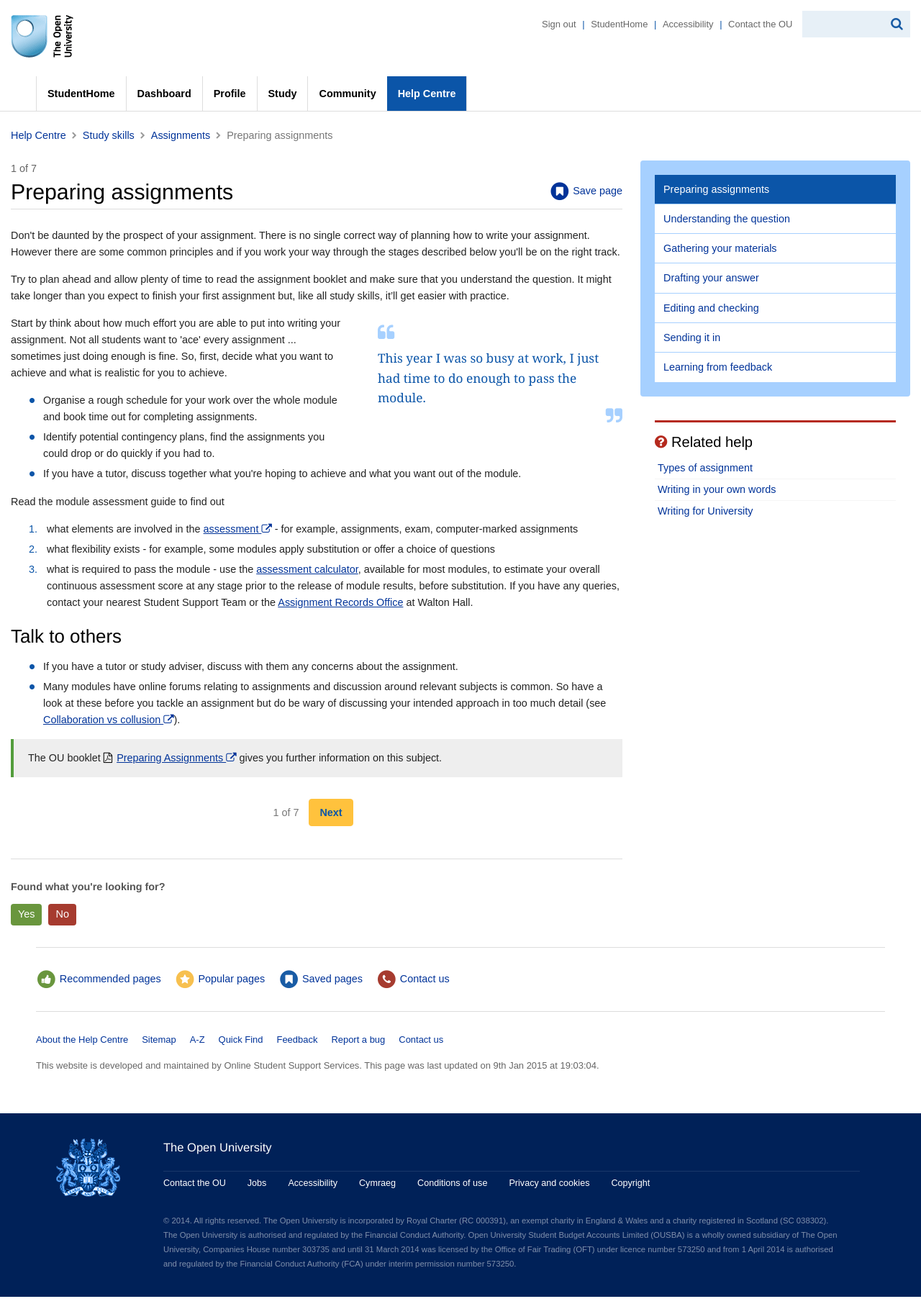
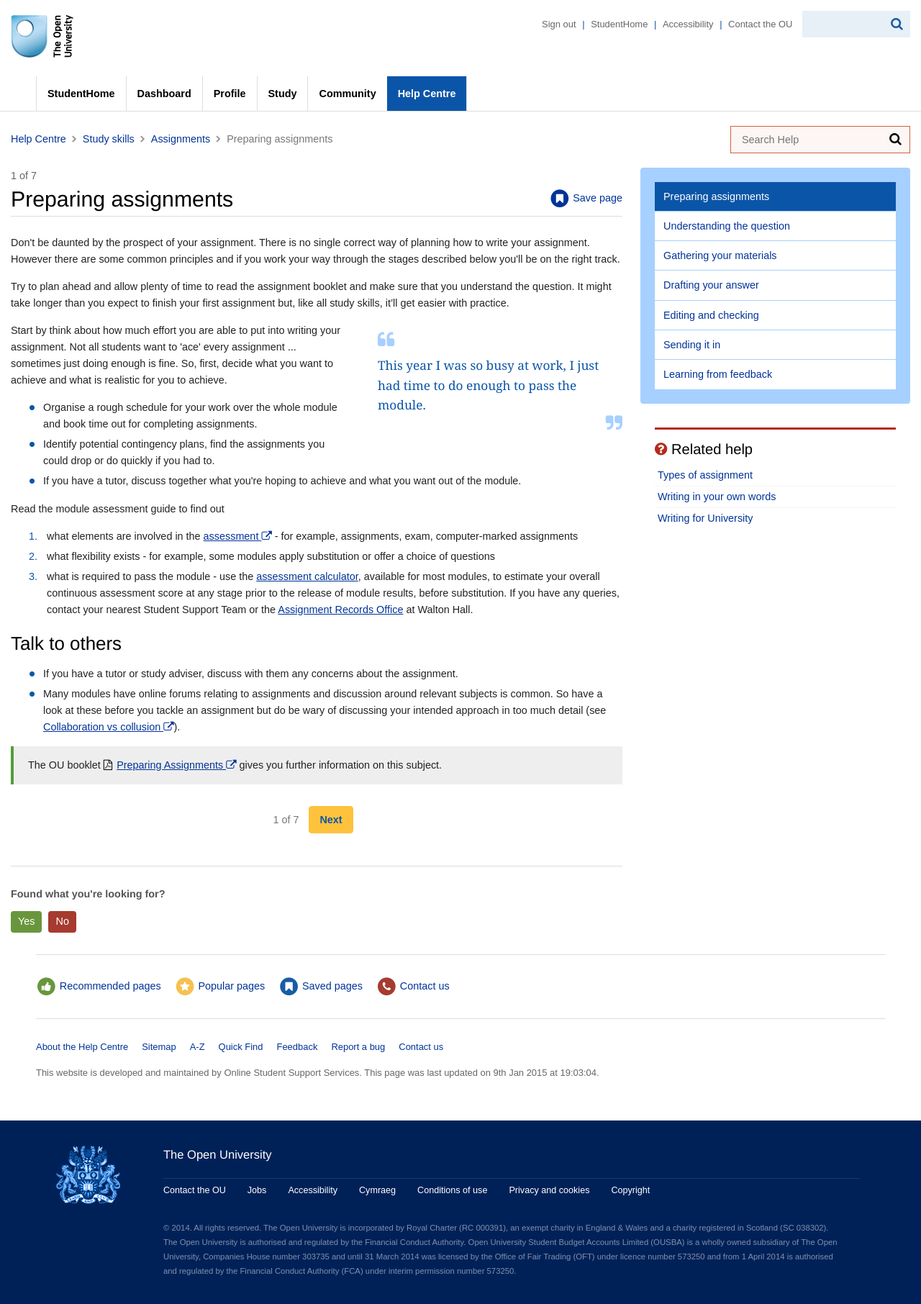
Before and after one commit to the-open-university/student-theme-framework, a Jekyll site: the page built from example-pages-help-mp-article.html, in a window 1280 px wide. Shown: the whole page at 72% size. Built offline with Jekyll 4.4.1, drawn with Linux system fonts in a browser that asks for light colours; nearby versions of some CDN libraries.

Commit message:
quick search

```diff
--- a/example-pages-help-home-future.html
+++ b/example-pages-help-home-future.html
@@ -32,7 +32,7 @@ ident: true
 
 <h1>Help Centre</h1>
 
-<div class="ou-quick-search">
+<div class="ou-quick-find">
 <form id="ou-quick-find">
 <input type="search" name="search-help" id="ou-search-help" placeholder="Type a question or keyword...">
 <button><span class="ou-hide">Submit</span></button>
--- a/example-pages-help-mp-article.html
+++ b/example-pages-help-mp-article.html
@@ -26,12 +26,27 @@ ident: true
 
 <div id="ou-region0">
 
+<div class="ou-breadcrumb">
+
 <ol class="ou-ancestors">
     <li><a href="example-pages-help-home.html">Help Centre</a></li>
     <li><a href="example-pages-help-topic.html">Study skills</a></li>
     <li><a href="example-pages-help-category.html">Assignments</a></li>
     <li>Preparing assignments</li>
 </ol>
+
+<div class="ou-quick-find">
+<form method="GET" action="/students/help/quick-find">
+<label for="homepageQuickFindInput" class="hidden-except-screenreader">Search the Help Centre</label>
+<span role="status" aria-live="polite" class="ui-helper-hidden-accessible"></span>
+<input type="text" id="homepageQuickFindInput" name="q" class="ouQuickFind ui-autocomplete-input" placeholder="Search Help" autocomplete="off">
+<button type="submit" class="btn-submit" title="Search">
+<span class="ou-hide">Submit</span>
+</button>
+</form>
+</div>
+
+</div> <!-- end ou-breadcrumb -->
 
 </div> <!-- end ou-region0 -->
 
--- a/gui/help.css
+++ b/gui/help.css
@@ -64,7 +64,10 @@ body.ou-help-home #ou-content .hero-top .search input[type="text"] {
 	background-color:#FCF7F5;
 }
 
-body.ou-help-home #ou-content .hero-top .search input[type="text"]:focus {box-shadow: inset 0 1px 1px rgba(0,0,0,.075), 0 0 8px rgba(247, 192, 79, 0.6); border:2px solid #ffc23d;}
+body.ou-help-home #ou-content .hero-top .search input[type="text"]:focus {
+	box-shadow: inset 0 1px 1px rgba(0,0,0,.075), 0 0 8px rgba(247, 192, 79, 0.6);
+	border:2px solid #ffc23d;
+}
 
 body.ou-help-home #ou-content .hero-top .search button.btn-submit {
 	border-radius: 0;
@@ -503,6 +506,66 @@ body.article-multi .related-help {padding-top:5px;}
 
 .related-help ul li a {text-decoration:none;}
 
+.ou-breadcrumb {
+	display:block;
+	padding-right:280px;
+	position:relative;
+}
+
+
+/* quick find */
+
+.ou-quick-find {
+	display:block;
+	position:absolute;
+	top:-10px;
+	right:0;
+	width:250px;
+}
+
+#ou-region0 .ou-quick-find form {
+	background-color:transparent;
+	color:#222;
+	padding:0;
+	position:relative;
+}
+
+#ou-region0 .ou-quick-find form input[type="text"] {
+	width: 218px;
+	outline: none;
+	margin:0;
+	border:1px solid #CF6041;
+	border-radius:0;
+	padding:10px 15px;
+	background-color:#FCF7F5;
+}
+
+#ou-region0 .ou-quick-find form input[type="text"]:focus {
+	box-shadow: inset 0 1px 1px rgba(0,0,0,.075), 0 0 8px rgba(247, 192, 79, 0.6);
+	border:1px solid #ffc23d;
+}
+
+#ou-region0 .ou-quick-find form button {
+	border-radius: 0;
+	box-sizing: border-box;
+	position: absolute;
+	top: 10px;
+	right: 12px;
+	background: transparent;
+	background-image: url(icon-search.png);
+	background-position: 0 -17px;
+	background-repeat: no-repeat;
+	color: #0b55a8;
+	border: 0;
+	margin: 0;
+	padding:0;
+	width: 18px;
+	height: 17px;
+	cursor: pointer;
+	transition:none;
+}
+
+#ou-region0 .ou-quick-find button:hover {background-position: top right;}
 
 
 
@@ -653,14 +716,14 @@ body.ou-help-future div#ou-region2 {
 
 /* search box */
 
-#ou-content .ou-quick-search form {
+#ou-content .ou-quick-find form {
 	background-color:transparent;
 	color:#222;
 	padding:0;
 	position:relative;
 }
 
-#ou-content .ou-quick-search form input[type="search"] {
+#ou-content .ou-quick-find form input[type="search"] {
 	border:1px solid #CF6041;
 	border-radius:0;
 	padding:12px 15px;
@@ -668,11 +731,11 @@ body.ou-help-future div#ou-region2 {
 	background-color:#FCF7F5;
 }
 
-#ou-content .ou-quick-search form input[type="search"]:focus {
+#ou-content .ou-quick-find form input[type="search"]:focus {
 	box-shadow: inset 0 1px 1px rgba(0,0,0,.075), 0 0 8px rgba(247, 192, 79, 0.6);
 }
 
-#ou-content .ou-quick-search form button {
+#ou-content .ou-quick-find form button {
 	border-radius: 0;
 	box-sizing: border-box;
 	position: absolute;
@@ -692,9 +755,9 @@ body.ou-help-future div#ou-region2 {
 	transition:none;
 }
 
-#ou-content .ou-quick-search button:hover {background-position: top right;}
+#ou-content .ou-quick-find button:hover {background-position: top right;}
 
-.ou-quick-search p {
+.ou-quick-find p {
 	color:#666;
 	font-size:95%;
 }
--- a/gui/navigation.css
+++ b/gui/navigation.css
@@ -25,13 +25,13 @@ ol.ou-ancestors li {
 	padding:0;
 }
 
-ol.ou-ancestors {margin-bottom:25px;}
+ol.ou-ancestors {margin:5px 0 25px 0;}
 
 ol.ou-ancestors li {
 	float:left;
 	position:relative;
 	padding:0 15px 0 0;
-	margin:0 8px 0 0;
+	margin:0 8px 5px 0;
 	color:#777;
 }
 
```
Also changed, not shown: example-pages-help-article.html (+16 -1 lines), example-pages-help-category.html (+14 -0 lines), example-pages-help-topic.html (+14 -0 lines).
